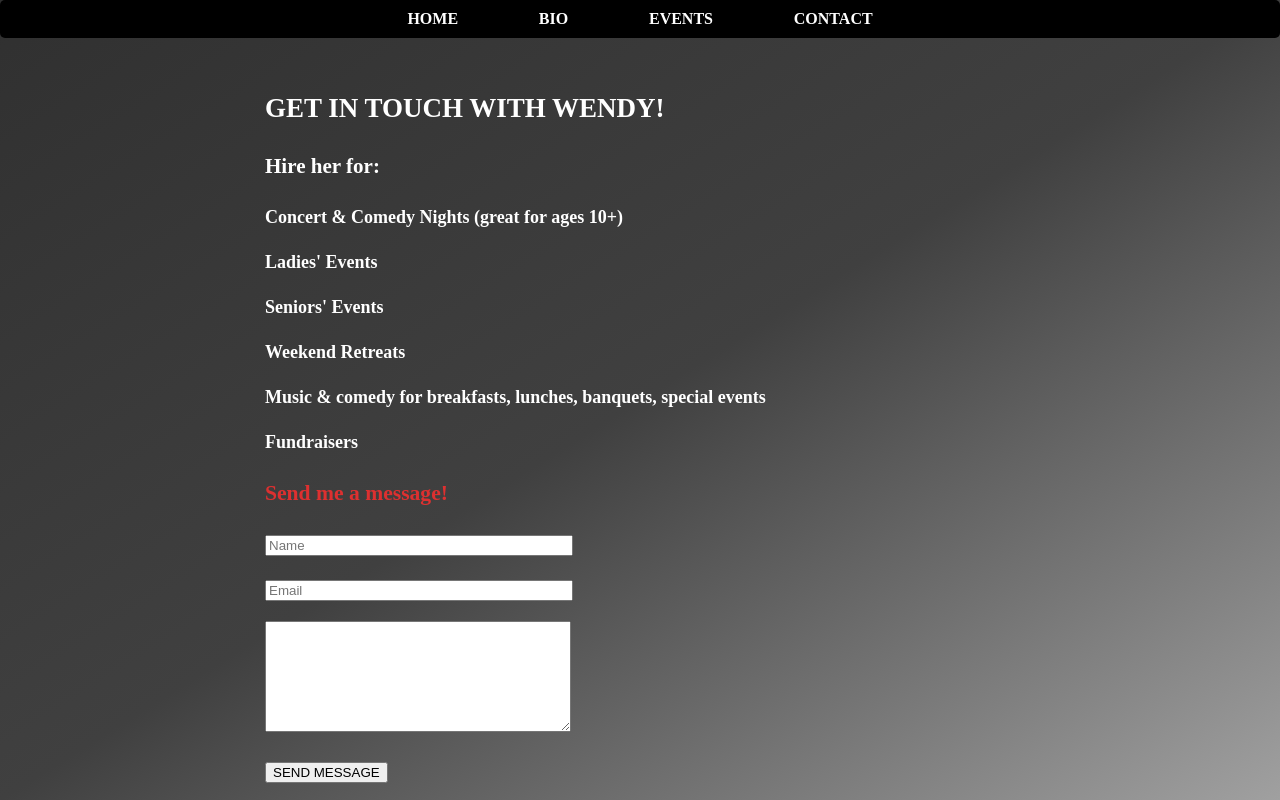
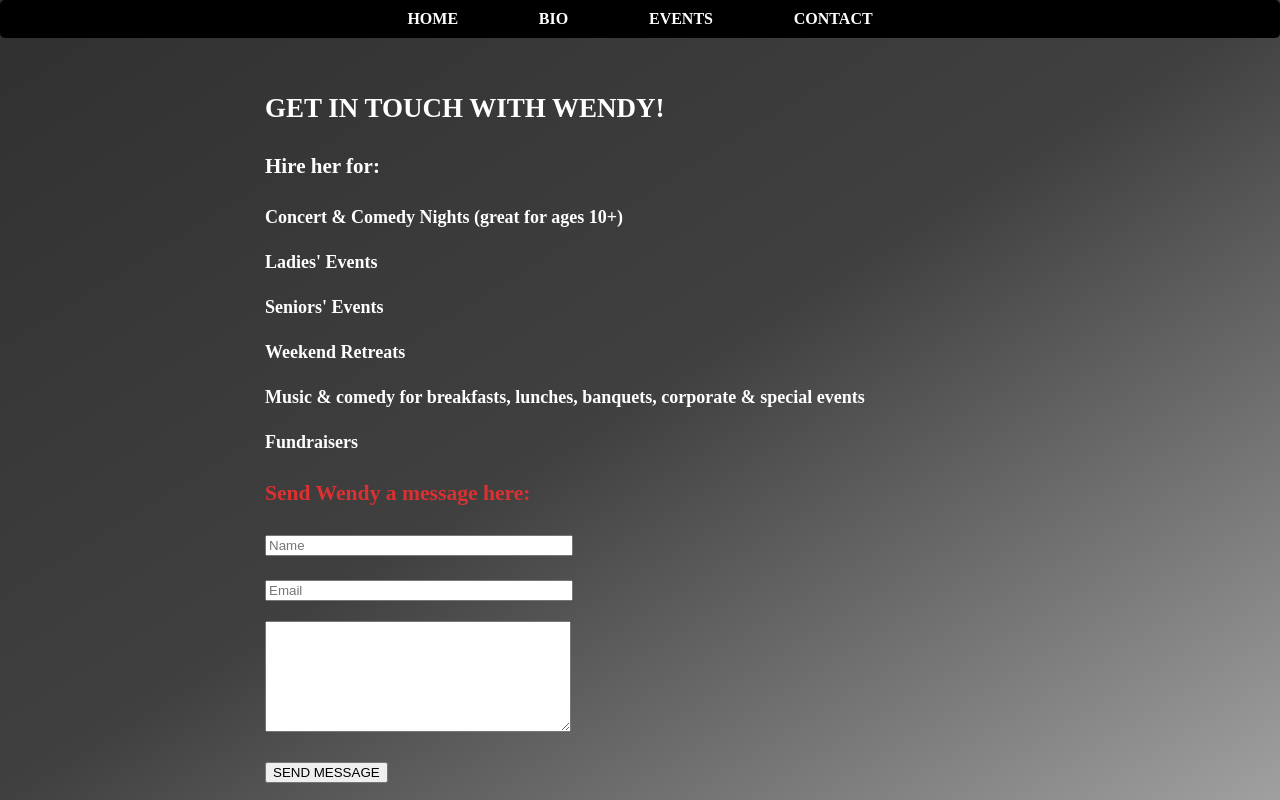
Before and after one commit to chinook07/wendyhaha, a plain HTML site: page contact.html in a window 1280 px wide. Shown: the top 800 px of the page. Drawn offline with Linux system fonts and the light colour scheme; a web font is replaced by a local one.

Commit message:
conact update

```diff
--- a/contact.html
+++ b/contact.html
@@ -35,9 +35,12 @@
       <p>Ladies' Events</p>
       <p>Seniors' Events</p>
       <p>Weekend Retreats</p>
-      <p>Music & comedy for breakfasts, lunches, banquets, special events</p>
+      <p>
+        Music & comedy for breakfasts, lunches, banquets, corporate & special
+        events
+      </p>
       <p>Fundraisers</p>
-      <p id="sendMe">Send me a message!</p>
+      <p id="sendMe">Send Wendy a message here:</p>
       <form action="/action_page.php" target="_blank">
         <p>
           <input class="" type="text" placeholder="Name" required name="Name" />
```
